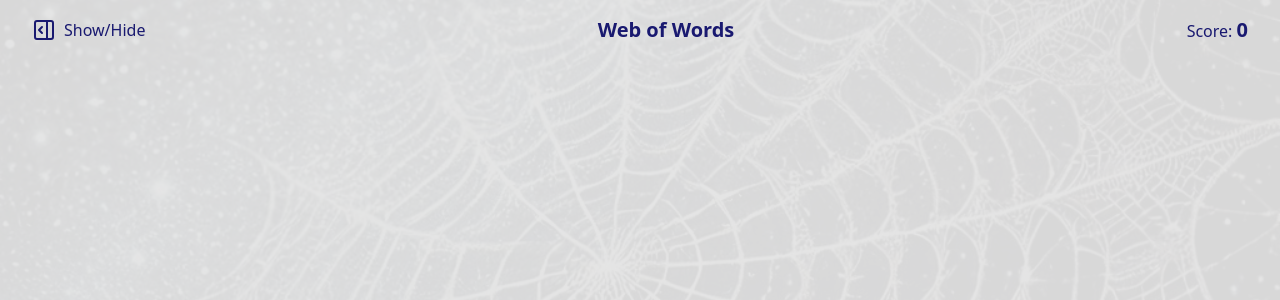
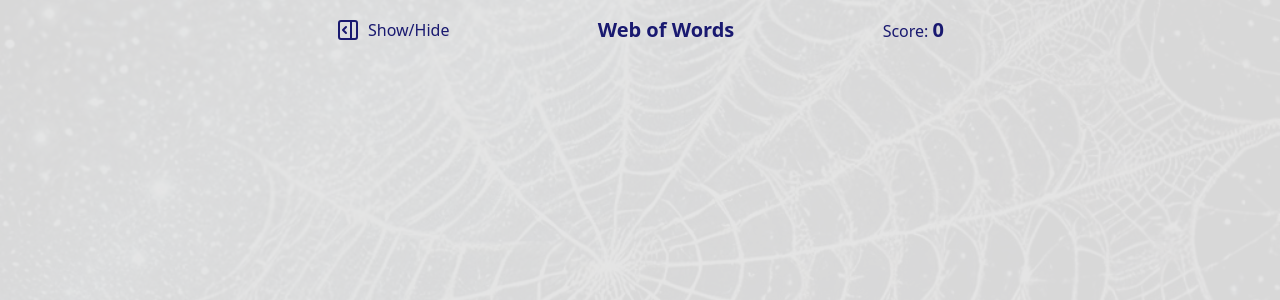
Before and after one commit to jcsmileyjr/web-of-words, a Next.js app: page / in a window 1280 px wide. Shown: the top 300 px of the page. Built offline with nearby package versions, Linux system fonts and the light colour scheme.

Commit message:
Style App: Add responsiveness to main page

```diff
--- a/src/app/page.tsx
+++ b/src/app/page.tsx
@@ -4,7 +4,7 @@ export default function Home() {
   return (
     <div className="flex flex-col px-8 py-4 h-screen w-full ">
       <div className="absolute inset-0 bg-spider-pattern bg-cover bg-center opacity-20 brightness-50 contrast-50"></div>
-      <main className="flex flex-col relative z-10">
+      <main className="flex flex-col relative z-10 md:w-1/2 md:mx-auto">
         <Navbar />
 
       </main>
```
